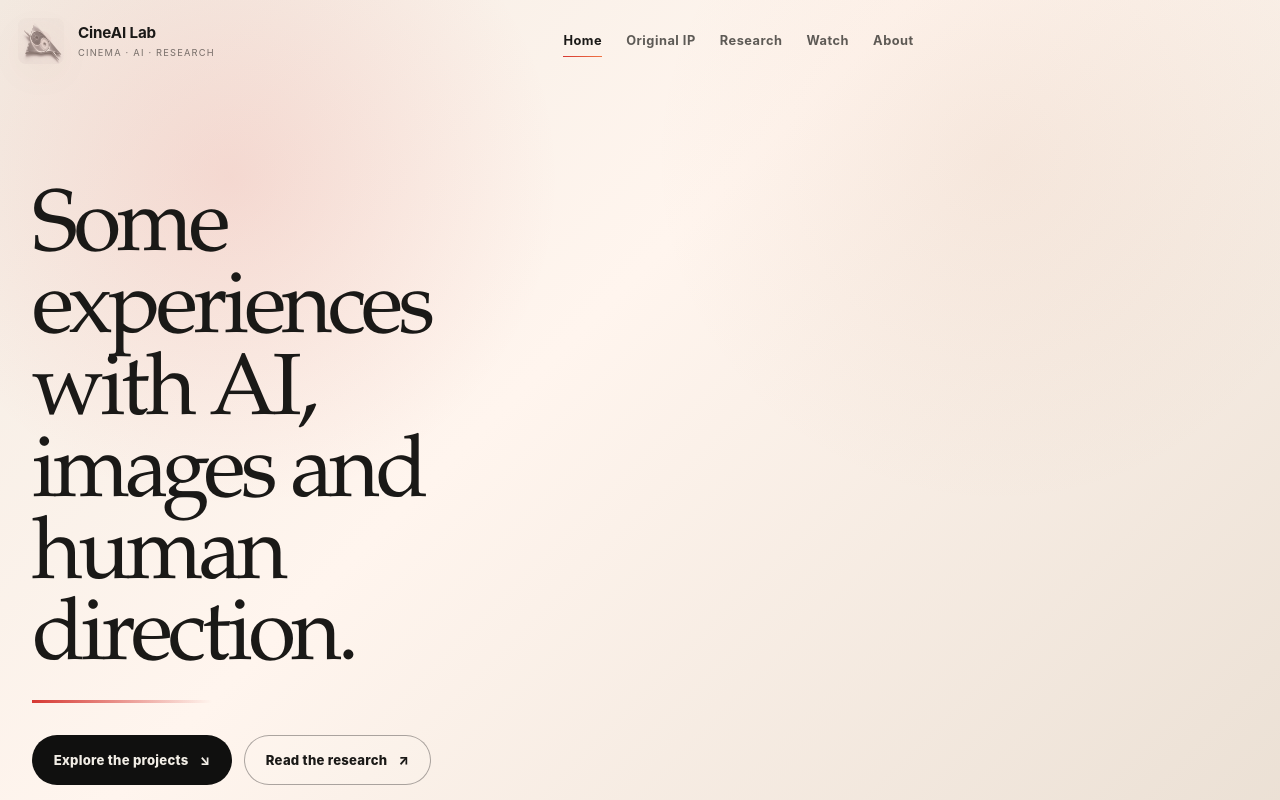
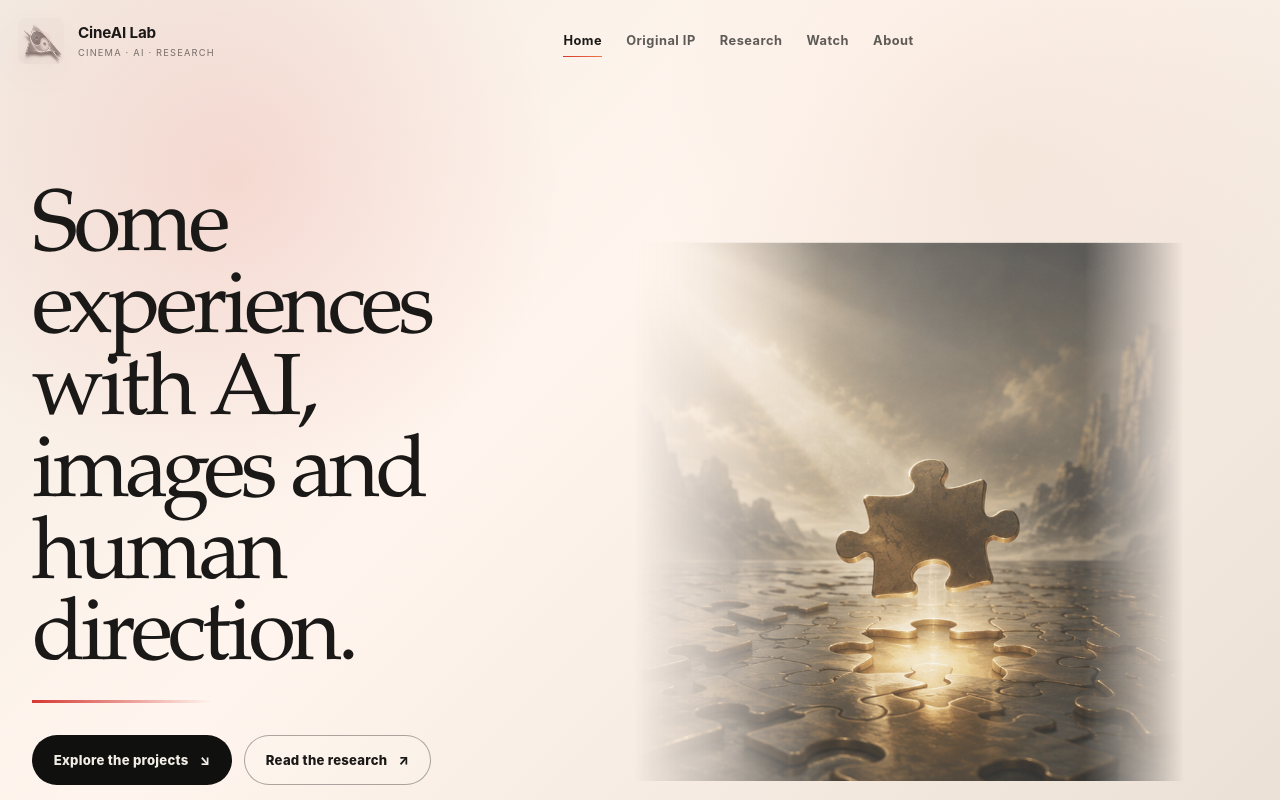
Before and after one commit to ReneBoroughs/cineai-lab, a React (Vite) app: page / in a window 1280 px wide. Shown: the top 800 px of the page. Built offline with nearby package versions, Linux system fonts and the light colour scheme.

Commit message:
Enhance puzzle home with image and structure
Added an image to the puzzle home section.

```diff
--- a/src/App.jsx
+++ b/src/App.jsx
@@ -115,6 +115,13 @@ function HomePage({ navigate }) {
       <a className="button outline-ink" href="/research/" onClick={(event) => navigate(event, '/research/')}>{home.secondary}<span aria-hidden="true">↗</span></a>
     </div>
   </div>
+
+  <figure className="puzzle-home-art">
+    <img
+      src="/media/home-hero-moving-field.png"
+      alt="Floating puzzle piece over a cinematic landscape"
+    />
+  </figure>
 </div>
       </section>
 
```
Lines whose indentation alone changed are shown as unchanged.
